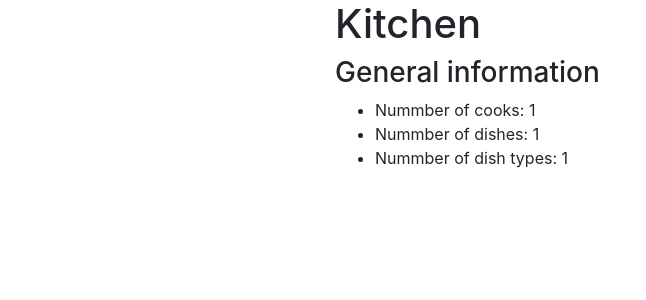
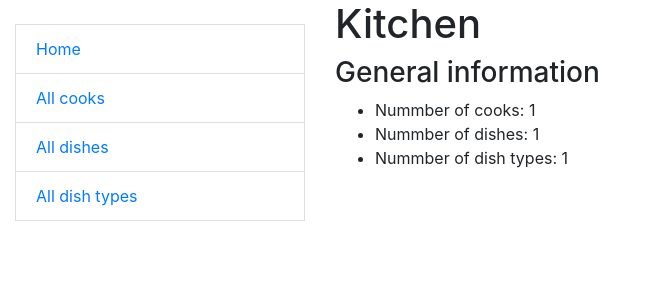
Before and after one commit to Hetmarum/Django-Kitchen, a Django app: template templates/kitchen/index.html in a window 1280 px wide. Shown: the top 300 px of the page, without its empty margins (0-646 px from the left). Run offline with Django 5.2, Linux system fonts and the light colour scheme; the template is opened without the code that fills it: most values are stand-ins (such as "Sample title", 1, 10 or a date in 2020).

Commit message:
sidebar implementation

```diff
--- a/templates/base.html
+++ b/templates/base.html
@@ -15,6 +15,7 @@
   <div class="row">
     <div class="col-sm-3">
       {% block sidebar %}
+        {% include "includes/sidebar.html" %}
       {% endblock %}
     </div>
     <div class="col-sm-9">
--- /dev/null
+++ b/templates/includes/sidebar.html
@@ -0,0 +1,31 @@
+<ul class="sidebar-nav list-group">
+{#  {% if user.is_authenticated %}#}
+{#    <li class="list-group-item">#}
+{#      User: {{ user.username }}#}
+{#    </li>#}
+{#  {% else %}#}
+{#    <li class="list-group-item">#}
+{#      <a href="{% url 'accounts:login' %}">Login</a>#}
+{#    </li>#}
+{#  {% endif %}#}
+  <br>
+  <li class="list-group-item">
+    <a href="{% url 'kitchen:index' %}">Home</a>
+  </li>
+  <li class="list-group-item">
+    <a href="#">All cooks</a>
+  </li>
+  <li class="list-group-item">
+    <a href="#">All dishes</a>
+  </li>
+  <li class="list-group-item">
+    <a href="#">All dish types</a>
+  </li>
+  <br>
+{#  {% if user.is_authenticated %}#}
+{#      <form method="post" action="{% url 'accounts:logout' %}">#}
+{#        {% csrf_token %}#}
+{#        <button type="submit" class="btn btn-primary">Log out</button>#}
+{#      </form>#}
+{#  {% endif %}#}
+</ul>
--- a/templates/kitchen/index.html
+++ b/templates/kitchen/index.html
@@ -6,8 +6,8 @@
   <h1>Kitchen</h1>
   <h3>General information</h3>
   <ul>
-    <li>Nummber of cooks: {{ num_authors }}</li>
-    <li>Nummber of dishes: {{ num_books }}</li>
-    <li>Nummber of dish types: {{ num_literary_formats }}</li>
+    <li>Nummber of cooks: {{ num_cooks }}</li>
+    <li>Nummber of dishes: {{ num_dishes }}</li>
+    <li>Nummber of dish types: {{ num_dish_types }}</li>
   </ul>
 {% endblock %}
```
